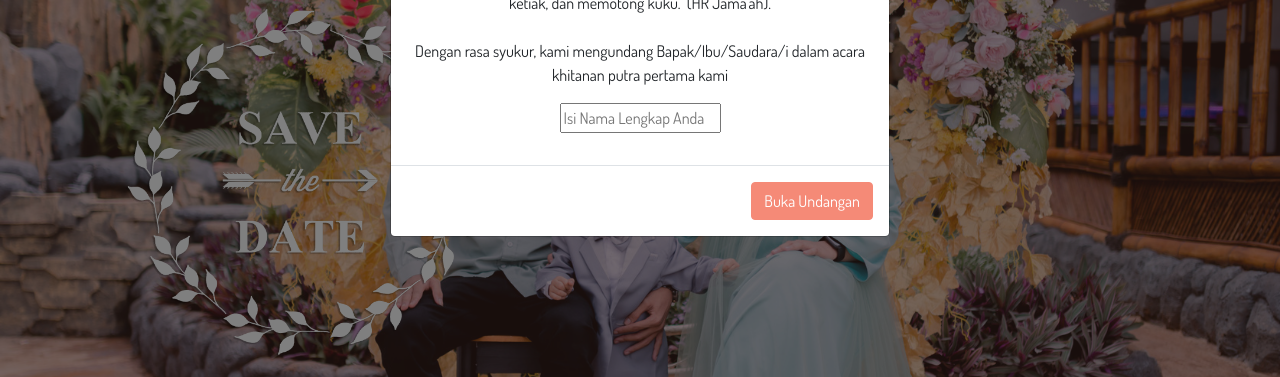
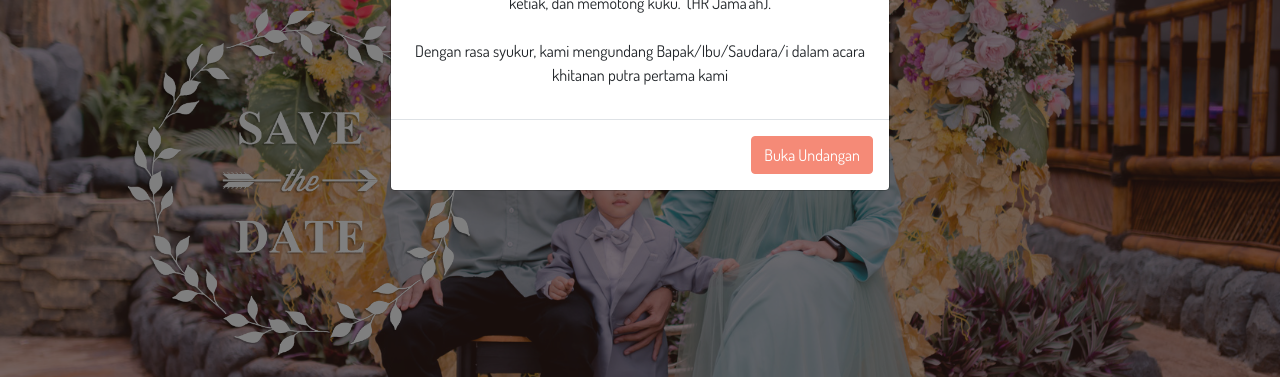
Before and after one commit to metatelid/MuhammadSyafiq, a plain HTML site: page index.html in a window 1280 px wide. Shown: the part 213-590 px from the top of the page. Drawn offline with Linux system fonts and the light colour scheme; a script that the page names is missing.

Commit message:
index.html

```diff
--- a/index.html
+++ b/index.html
@@ -56,7 +56,6 @@
       </div>
       <div class="modal-body text-center">
         <p>خَمْسٌ مِنْ الْفِطْرَةِ : الاِسْتِحْدَادُ وَالْخِتَانُ وَقَصُّ الشَّارِبِ وَنَتْفُ الإِبْطِ وَتَقْلِيمُ الأَظْفَارِ<br/>Dari Abu Hurairah r.a., ia berkata bahwa Rasulullah SAW bersabda, "Lima dari fitrah: memotong bulu kemaluan, khitan, memotong kumis, mencabut bulu ketiak, dan memotong kuku." (HR Jama'ah).<br/><br/>Dengan rasa syukur, kami mengundang Bapak/Ibu/Saudara/i dalam acara khitanan putra pertama kami<p>
-        <input type="text" id="inputData" placeholder="Isi Nama Lengkap Anda">
       </div>
       <div class="modal-footer">
         <button type="button" class="btn btn-primary" onclick="playAudio()">Buka Undangan</button>
```
